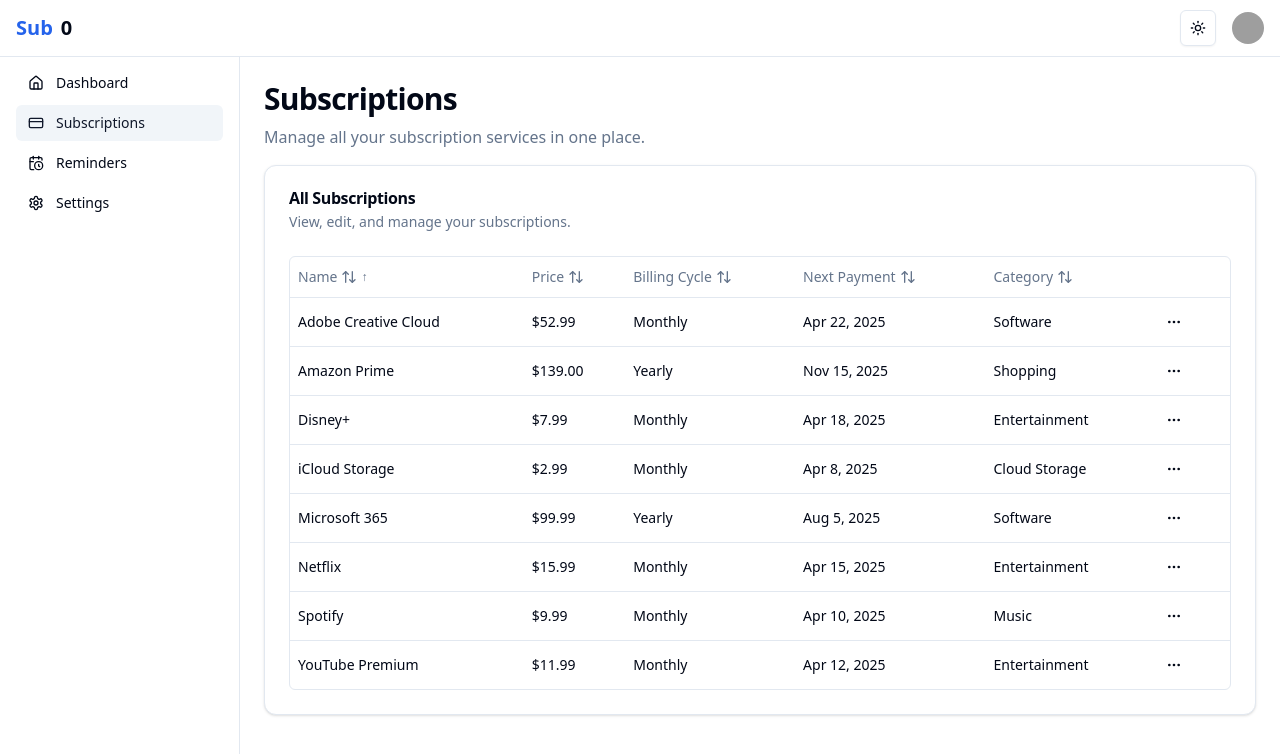
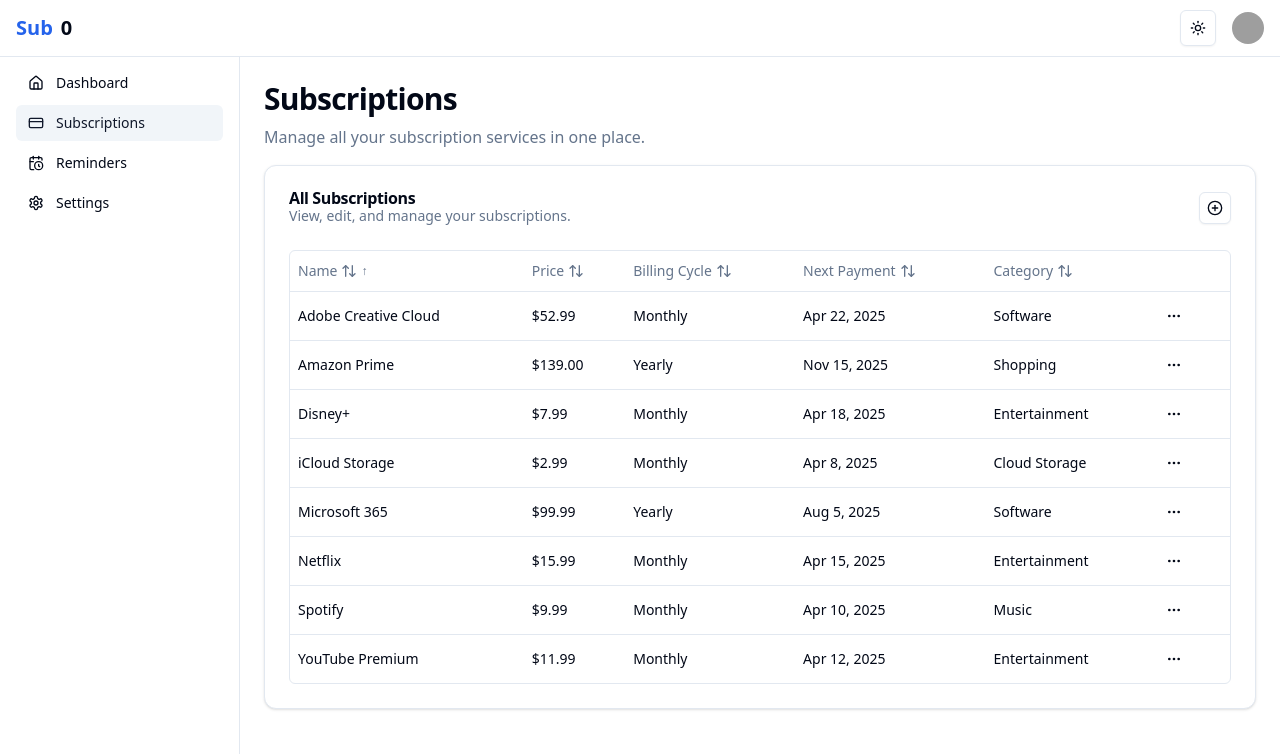
Before and after one commit to yaboytomas/subscription-tracker-front, a Next.js app: page /dashboard/subscriptions in a window 1280 px wide. Shown: the top 754 px of the page. Built offline with nearby package versions, Linux system fonts and the light colour scheme; grey boxes are pictures that could not be loaded.

Commit message:
fixed all button

```diff
--- a/app/dashboard/subscriptions/page.tsx
+++ b/app/dashboard/subscriptions/page.tsx
@@ -1,9 +1,14 @@
 "use client"
 
+import { useState } from "react"
 import { Card, CardContent, CardDescription, CardHeader, CardTitle } from "@/components/ui/card"
 import { SubscriptionList } from "@/components/subscription-list"
+import { Button } from "@/components/ui/button"
+import { PlusCircle } from "lucide-react"
 
 export default function SubscriptionsPage() {
+  const [isAddDialogOpen, setIsAddDialogOpen] = useState(false)
+
   return (
     <div className="flex flex-col gap-4">
       <div className="flex flex-col gap-2">
@@ -13,11 +18,23 @@
 
       <Card>
         <CardHeader>
-          <CardTitle>All Subscriptions</CardTitle>
-          <CardDescription>View, edit, and manage your subscriptions.</CardDescription>
+          <div className="flex items-center justify-between">
+            <div>
+              <CardTitle>All Subscriptions</CardTitle>
+              <CardDescription>View, edit, and manage your subscriptions.</CardDescription>
+            </div>
+            <Button
+              variant="outline"
+              size="icon"
+              onClick={() => setIsAddDialogOpen(true)}
+              className="h-8 w-8"
+            >
+              <PlusCircle className="h-4 w-4" />
+            </Button>
+          </div>
         </CardHeader>
         <CardContent>
-          <SubscriptionList />
+          <SubscriptionList isAddDialogOpen={isAddDialogOpen} setIsAddDialogOpen={setIsAddDialogOpen} />
         </CardContent>
       </Card>
     </div>
```
